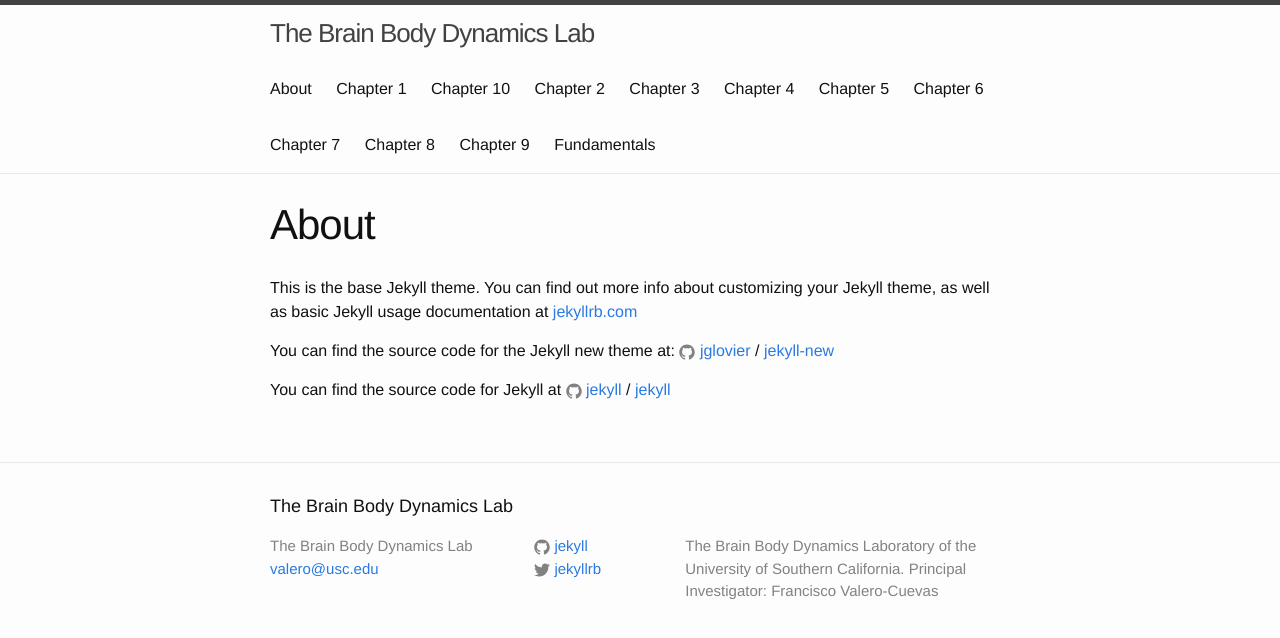
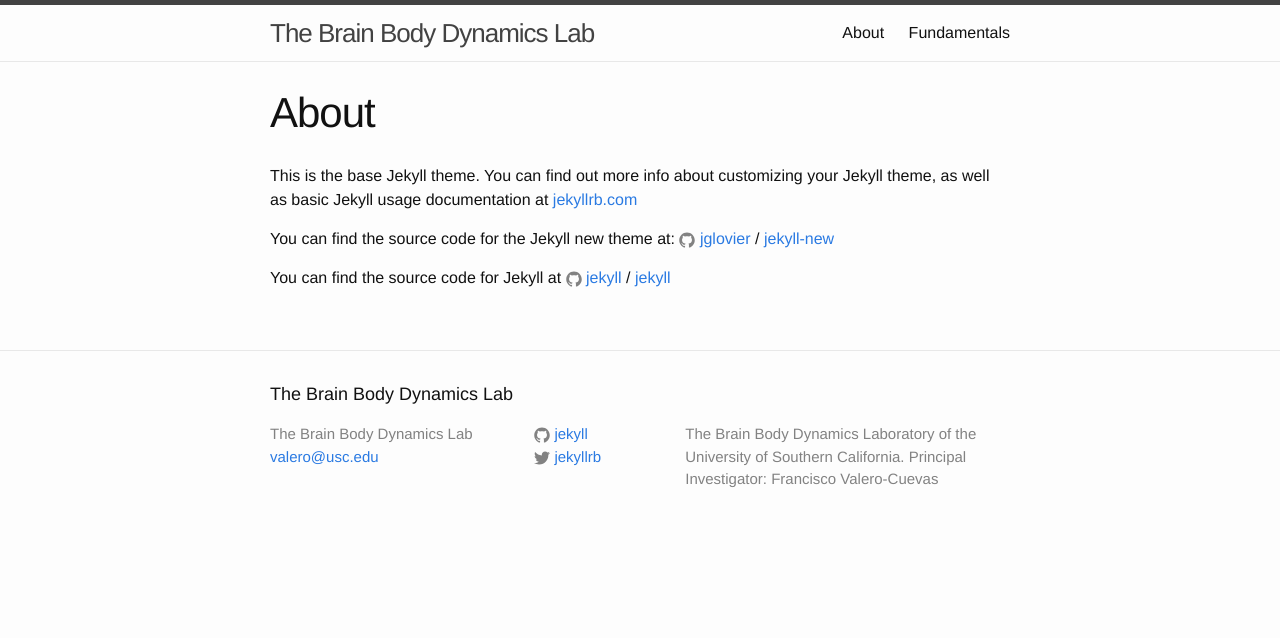
Before and after one commit to usc-bbdl/usc-bbdl.github.io, a Jekyll site: the page built from about.md, in a window 1280 px wide. Shown: the top 638 px of the page. Built offline with Jekyll 4.4.1, drawn with Linux system fonts in a browser that asks for light colours.

Commit message:
attempt at only displaying select pages on navbar

```diff
--- a/_includes/header.html
+++ b/_includes/header.html
@@ -16,7 +16,9 @@
       <div class="trigger">
         {% for my_page in site.pages %}
           {% if my_page.title %}
+            {% if my_page.menu == 'main' %}
           <a class="page-link" href="{{ my_page.url | prepend: site.baseurl }}">{{ my_page.title }}</a>
+            {% endif %}
           {% endif %}
         {% endfor %}
       </div>
--- a/fundamentals.markdown
+++ b/fundamentals.markdown
@@ -2,6 +2,7 @@
 layout: page
 title: Fundamentals
 permalink: /fundamentals/
+menu: main
 ---
 ![image](https://cloud.githubusercontent.com/assets/4623063/12007743/85617314-abc7-11e5-9fbc-324daf52acbe.png)
 # Chapter Resources
```
Also changed, not shown: about.md (+1 -0 lines).
